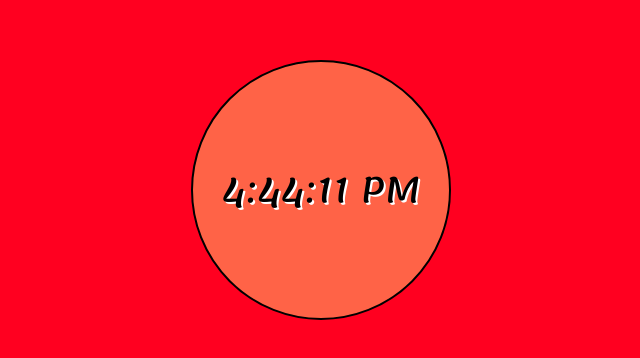
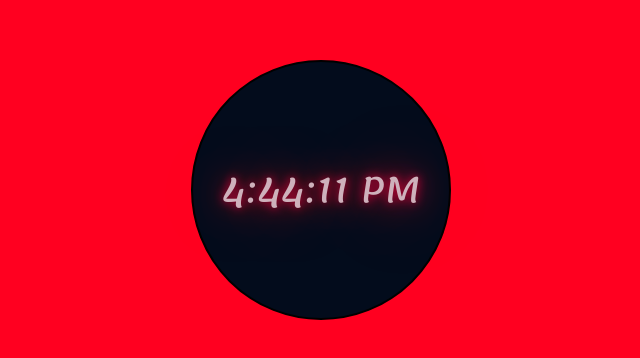
Before and after one commit to AGhoudi/time-and-color, a React (Create React App) app: page / in a window 1280 px wide. Shown: the part 210-568 px from the top of the page, without its empty margins (319-959 px from the left). Built offline with nearby package versions, Linux system fonts and the light colour scheme.

Commit message:
added some neon effect to clock

```diff
--- a/src/components/Time/Timer.jsx
+++ b/src/components/Time/Timer.jsx
@@ -24,7 +24,7 @@ class Timer extends React.Component {
         return (
             <React.Fragment>
                 <div className="clock">
-                    {currentTime}
+                <span className="webdev">{currentTime}</span>
                 </div>
             </React.Fragment>
         );
--- a/src/components/Time/Timer.scss
+++ b/src/components/Time/Timer.scss
@@ -1,4 +1,12 @@
 @import url('https://fonts.googleapis.com/css2?family=Lemonada&display=swap');
+
+@font-face {
+    font-family: 'neontubes';
+    src: url("https://bitbucket.org/kennethjensen/webfonts/raw/fc13c1cb430a0e9462da56fe3f421ff7af72db71/neontubes/neontubes-webfont.eot");
+    src: url("https://bitbucket.org/kennethjensen/webfonts/raw/fc13c1cb430a0e9462da56fe3f421ff7af72db71/neontubes/neontubes-webfont.eot?#iefix") format("embedded-opentype"), url("https://bitbucket.org/kennethjensen/webfonts/raw/fc13c1cb430a0e9462da56fe3f421ff7af72db71/neontubes/neontubes-webfont.woff2") format("woff2"), url("https://bitbucket.org/kennethjensen/webfonts/raw/fc13c1cb430a0e9462da56fe3f421ff7af72db71/neontubes/neontubes-webfont.woff") format("woff"), url("https://bitbucket.org/kennethjensen/webfonts/raw/fc13c1cb430a0e9462da56fe3f421ff7af72db71/neontubes/neontubes-webfont.ttf") format("truetype");
+    font-weight: normal;
+    font-style: normal;
+}
 
 .timer {
     display: flex;
@@ -19,6 +27,26 @@
     height: 20vw;
     border: 0.2rem solid black;
     border-radius: 100%;
-    background-color: tomato;
+    background: #030c1c;
+    background-size: 100% 100%;
     text-shadow: 0.2rem 0.2rem #fff;
 }
+
+.webdev {
+    color: #ffd9e2;
+    text-shadow: 0 0 0 transparent, 0 0 10px #ff003c, 0 0 20px rgba(255, 0, 60, 0.5), 0 0 40px #ff003c, 0 0 100px #ff003c, 0 0 200px #ff003c, 0 0 300px #ff003c, 0 0 500px #ff003c, 0 0 1000px #ff003c;
+    -webkit-animation: buzz 3s infinite alternate;
+          animation: buzz 3s infinite alternate;
+  }
+
+  @-webkit-keyframes buzz {
+    70% {
+      opacity: 0.80;
+    }
+  }
+
+  @keyframes buzz {
+    70% {
+      opacity: 0.80;
+    }
+  }
```
Also changed, not shown: src/assets/clock.jpg (added).
